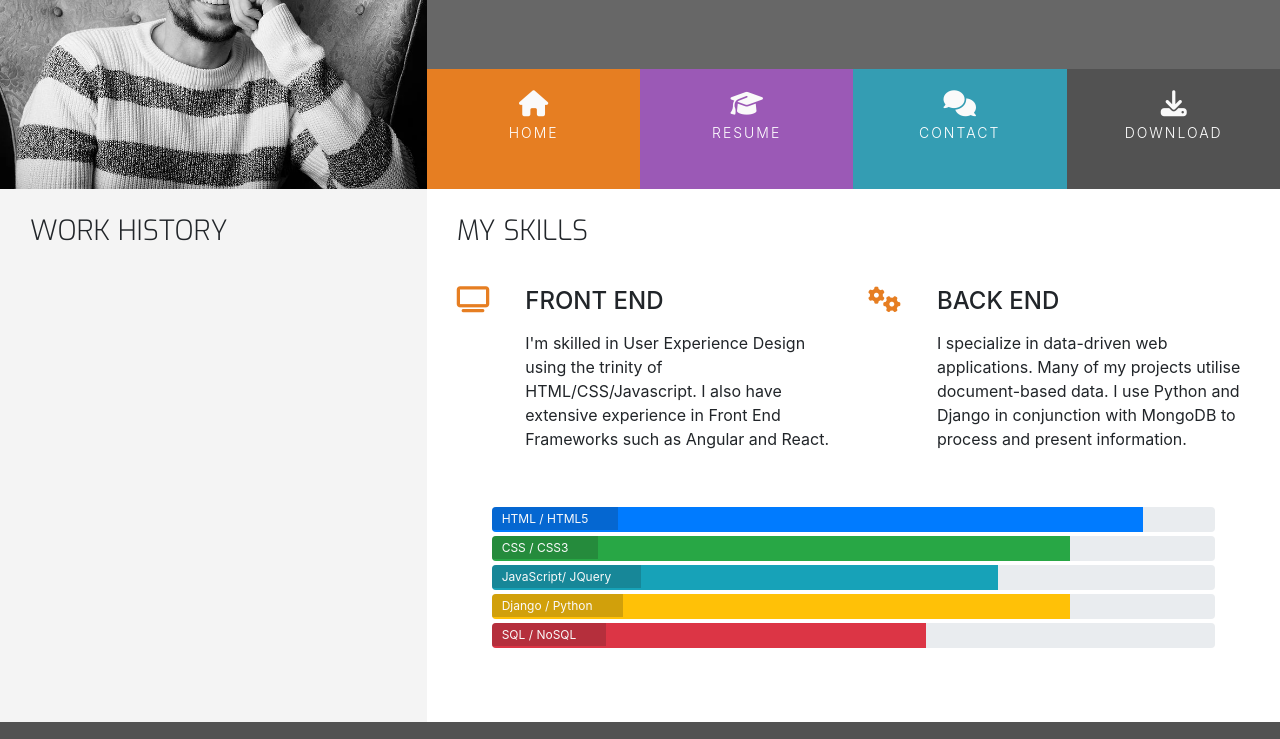
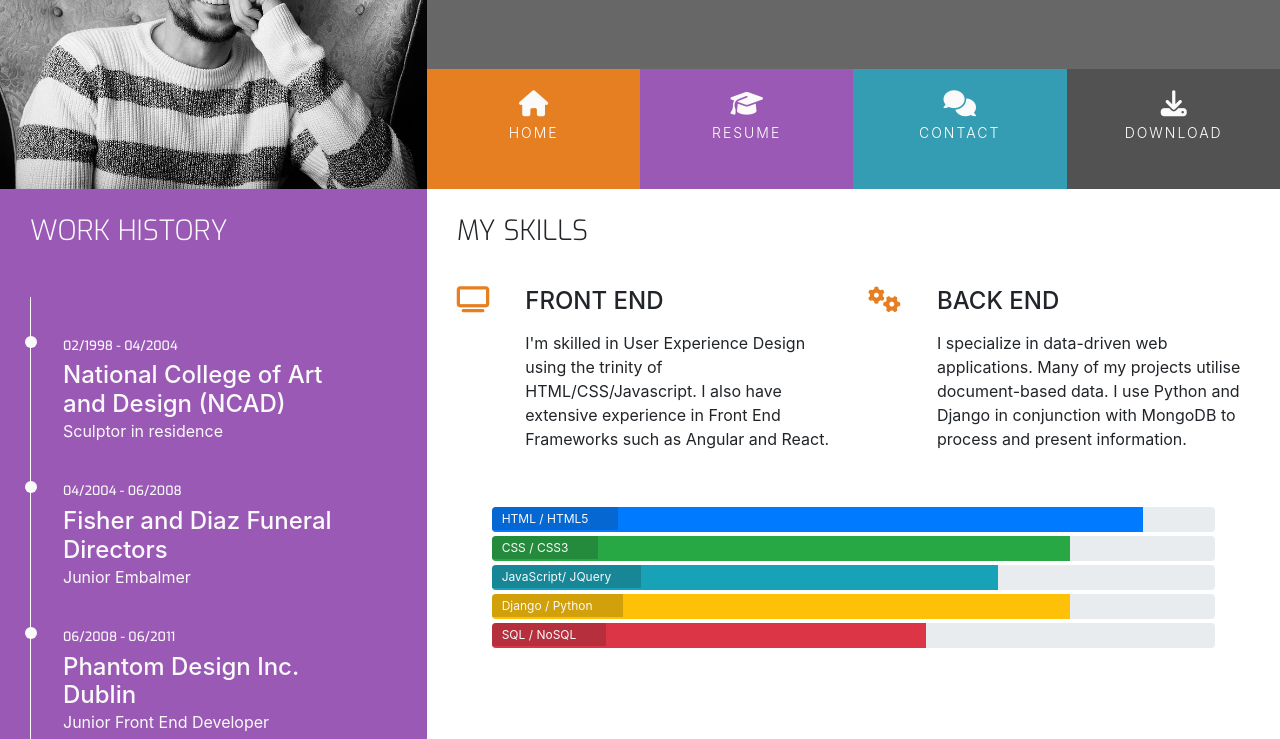
Before and after one commit to paulie-o74/resume-cv-project, a plain HTML site: page resume.html in a window 1280 px wide. Shown: the part 180-919 px from the top of the page. Drawn offline with nearby package versions, Linux system fonts and the light colour scheme.

Commit message:
Add resume html content

```diff
--- a/assets/css/styles.css
+++ b/assets/css/styles.css
@@ -29,9 +29,16 @@
     background-color: #f4f4f4;
 }
 
+.bg-color-work-history {
+    background-color: #9b59b6;
+}
+
 /* ------------------------------Special margins/padding/text */
 
-h1, h2, h3, h4 {
+h1,
+h2,
+h3,
+h4 {
     margin: 0;
 
 }
@@ -61,6 +68,7 @@ h1, h2, h3, h4 {
     float: none;
 }
 
+.history-heading,
 .section-heading {
     font-family: "Exo", sans-serif;
     font-weight: 300;
@@ -280,3 +288,51 @@ footer {
 .progress-section {
     margin: 40px 20px;
 }
+
+/* ------------------------------Work History */
+
+.history-heading {
+    color: #fafafa;
+    margin-bottom: 50px;
+}
+
+.timeline-item {
+    padding: 4em 2em 0em 2em;
+    position: relative;
+    color: #fafafa;
+    border-left: 1px solid;
+}
+
+.timeline-item p {
+    padding: 0;
+    margin: 0;
+}
+
+.timeline-item::before {
+    content: attr(data-dates);
+    position: absolute;
+    left: 2.5em;
+    top: 3em;
+    display: block;
+    font-family: "Exo", sans-serif;
+    font-weight: 500;
+    font-size: 0.8em;
+    padding: 0;
+    margin: 0;
+}
+
+.timeline-item::after {
+    width: 12px;
+    height: 12px;
+    display: block;
+    top: 2.4em;
+    position: absolute;
+    left: -6px;
+    border-radius: 12px;
+    content: '';
+    background: #fafafa;
+}
+
+.history-items {
+    margin-bottom: 30px;
+}
--- a/resume.html
+++ b/resume.html
@@ -54,15 +54,32 @@
     </header>
     <section class="container-fluid">
         <div class="row">
-            <div class="col-md-4 bg-color-personal-info section-column">
+            <div class="col-md-4 bg-color-work-history section-column">
                 <div class="row">
                     <div class="col-12">
-                        <h3 class="section-heading uppercase">
+                        <h3 class="history-heading uppercase">
                             Work History
                         </h3>
                     </div>
                 </div>
-
+                <div class="history-items">
+                    <div class="timeline-item" data-dates="02/1998 - 04/2004">
+                        <h4>National College of Art and Design (NCAD)</h4>
+                        <p>Sculptor in residence</p>
+                    </div>
+                    <div class="timeline-item" data-dates="04/2004 - 06/2008">
+                        <h4>Fisher and Diaz Funeral Directors</h4>
+                        <p>Junior Embalmer</p>
+                    </div>
+                    <div class="timeline-item" data-dates="06/2008 - 06/2011">
+                        <h4>Phantom Design Inc. Dublin</h4>
+                        <p>Junior Front End Developer</p>
+                    </div>
+                    <div class="timeline-item" data-dates="06/2011 - Present">
+                        <h4>Hooli Inc. Silicon Valley</h4>
+                        <p>Full Stack Web Developer</p>
+                    </div>
+                </div>
             </div>
             <div class="col-md-8 bg-color-three-reasons section-column">
                 <div class="row">
@@ -79,7 +96,8 @@
                             <div class="col-10">
                                 <h4 class="three-reasons-heading uppercase">Front End</h4>
                                 <p>
-                                    I'm skilled in User Experience Design using the trinity of HTML/CSS/Javascript. I also have extensive experience in Front End Frameworks such as Angular and React.
+                                    I'm skilled in User Experience Design using the trinity of HTML/CSS/Javascript. I
+                                    also have extensive experience in Front End Frameworks such as Angular and React.
                                 </p>
                             </div>
                         </div>
@@ -92,7 +110,9 @@
                             <div class="col-10">
                                 <h4 class="three-reasons-heading uppercase">Back End</h4>
                                 <p>
-                                    I specialize in data-driven web applications. Many of my projects utilise document-based data. I use Python and Django in conjunction with MongoDB to process and present information.
+                                    I specialize in data-driven web applications. Many of my projects utilise
+                                    document-based data. I use Python and Django in conjunction with MongoDB to process
+                                    and present information.
                                 </p>
                             </div>
                         </div>
@@ -101,31 +121,36 @@
                 <div class="row progress-section">
                     <div class="col">
                         <div class="progress">
-                            <div class="progress-bar" role="progressbar" aria-valuenow="90" aria-valuemin="0" aria-valuemax="100" style="width:90%;">
+                            <div class="progress-bar" role="progressbar" aria-valuenow="90" aria-valuemin="0"
+                                aria-valuemax="100" style="width:90%;">
                                 <span class="sr-only">90% complete</span>
                             </div>
                             <span class="progress-type">HTML / HTML5</span>
                         </div>
                         <div class="progress">
-                            <div class="progress-bar bg-success" role="progressbar" aria-valuenow="80" aria-valuemin="0" aria-valuemax="100" style="width:80%;">
+                            <div class="progress-bar bg-success" role="progressbar" aria-valuenow="80" aria-valuemin="0"
+                                aria-valuemax="100" style="width:80%;">
                                 <span class="sr-only">80% complete</span>
                             </div>
                             <span class="progress-type">CSS / CSS3</span>
                         </div>
                         <div class="progress">
-                            <div class="progress-bar bg-info" role="progressbar" aria-valuenow="70" aria-valuemin="0" aria-valuemax="100" style="width:70%;">
+                            <div class="progress-bar bg-info" role="progressbar" aria-valuenow="70" aria-valuemin="0"
+                                aria-valuemax="100" style="width:70%;">
                                 <span class="sr-only">70% complete</span>
                             </div>
                             <span class="progress-type"> JavaScript/ JQuery</span>
                         </div>
                         <div class="progress">
-                            <div class="progress-bar bg-warning" role="progressbar" aria-valuenow="80" aria-valuemin="0" aria-valuemax="100" style="width:80%;">
+                            <div class="progress-bar bg-warning" role="progressbar" aria-valuenow="80" aria-valuemin="0"
+                                aria-valuemax="100" style="width:80%;">
                                 <span class="sr-only">80% complete</span>
                             </div>
                             <span class="progress-type">Django / Python</span>
                         </div>
                         <div class="progress">
-                            <div class="progress-bar bg-danger" role="progressbar" aria-valuenow="60" aria-valuemin="0" aria-valuemax="100" style="width:60%;">
+                            <div class="progress-bar bg-danger" role="progressbar" aria-valuenow="60" aria-valuemin="0"
+                                aria-valuemax="100" style="width:60%;">
                                 <span class="sr-only">60% complete</span>
                             </div>
                             <span class="progress-type">SQL / NoSQL</span>
```
